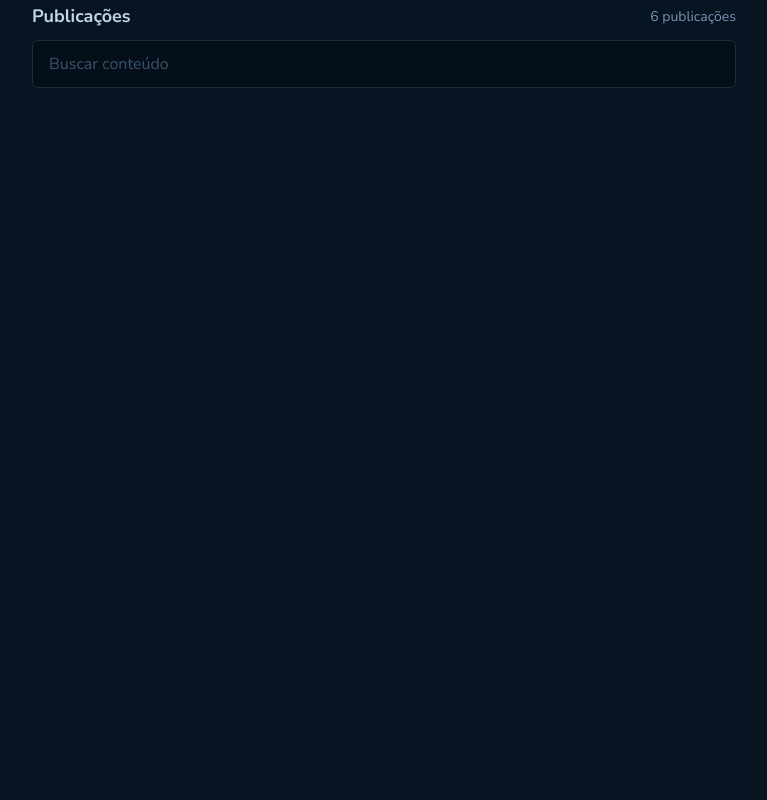
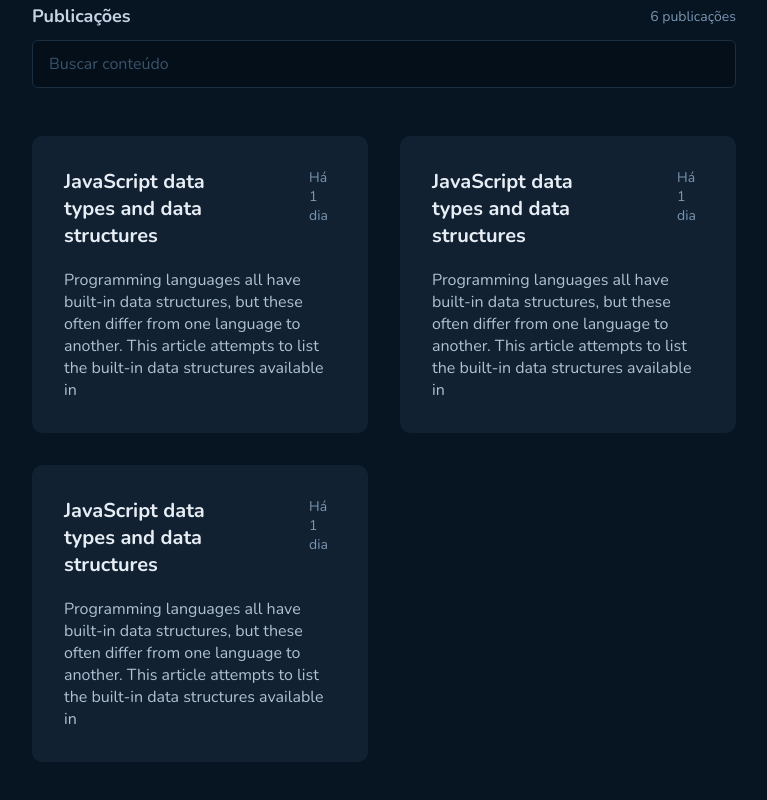
Before and after one commit to Anna-Luiza-Gusmao/github-blog, a React (Vite) app: page / in a window 1280 px wide. Shown: the part 1176-1976 px from the top of the page, without its empty margins (256-1023 px from the left). Before the commit the page ends 1264 px from the top, so only its background shows below. Built offline with nearby package versions, Linux system fonts and the light colour scheme.

Commit message:
AddPublicationsComponent

```diff
--- a/src/pages/Blog/Blog.tsx
+++ b/src/pages/Blog/Blog.tsx
@@ -1,5 +1,6 @@
 import { Header } from '../../components/Header'
 import { Profile } from './components/Profile'
+import { Publications } from './components/Publications'
 import { SearchForm } from './components/SearchForm'
 import { BlogContainer } from './styles'
 
@@ -10,6 +11,7 @@
             <BlogContainer>
                 <Profile />
                 <SearchForm />
+                <Publications />
             </BlogContainer>
         </>
     )
--- /dev/null
+++ b/src/pages/Blog/components/Publications/index.tsx
@@ -0,0 +1,29 @@
+import { PublicationsContainer, PublicationsDiv, HeaderPublications } from './styles'
+
+export function Publications () {
+    return (
+        <PublicationsContainer>
+            <PublicationsDiv>
+                <HeaderPublications>
+                    <p>JavaScript data types and data structures</p>
+                    <span>Há 1 dia</span>
+                </HeaderPublications>
+                <p>Programming languages all have built-in data structures, but these often differ from one language to another. This article attempts to list the built-in data structures available in </p>
+            </PublicationsDiv>
+            <PublicationsDiv>
+                <HeaderPublications>
+                    <p>JavaScript data types and data structures</p>
+                    <span>Há 1 dia</span>
+                </HeaderPublications>
+                <p>Programming languages all have built-in data structures, but these often differ from one language to another. This article attempts to list the built-in data structures available in </p>
+            </PublicationsDiv>
+            <PublicationsDiv>
+                <HeaderPublications>
+                    <p>JavaScript data types and data structures</p>
+                    <span>Há 1 dia</span>
+                </HeaderPublications>
+                <p>Programming languages all have built-in data structures, but these often differ from one language to another. This article attempts to list the built-in data structures available in </p>
+            </PublicationsDiv>
+        </PublicationsContainer>
+    )
+}
--- /dev/null
+++ b/src/pages/Blog/components/Publications/styles.ts
@@ -0,0 +1,43 @@
+import styled from "styled-components"
+
+export const PublicationsContainer = styled.section`
+    display: grid;
+    justify-items: center;
+    grid-template-columns: 1fr 1fr;
+    row-gap: 2rem;
+    column-gap: 2rem;
+
+    margin: 3rem 0;
+`
+
+export const PublicationsDiv = styled.div`
+    display: flex;
+    flex-direction: column;
+
+    padding: 2rem;
+    background: ${props => props.theme["blue-600"]};
+    border-radius: 10px;
+
+    p {
+        color: ${props => props.theme["gray-200"]};
+    }
+`
+
+export const HeaderPublications = styled.header`
+    display: flex;
+    justify-content: space-between;
+
+    margin-bottom: 1.25rem;
+
+    p {
+        font-size: 1.25rem;
+        font-weight: 700;
+        color: ${props => props.theme["white"]};
+        padding-right: 3rem;
+    }
+
+    span {
+        font-size: 0.875rem;
+        color: ${props => props.theme["blue-200"]};
+    }
+`
```
